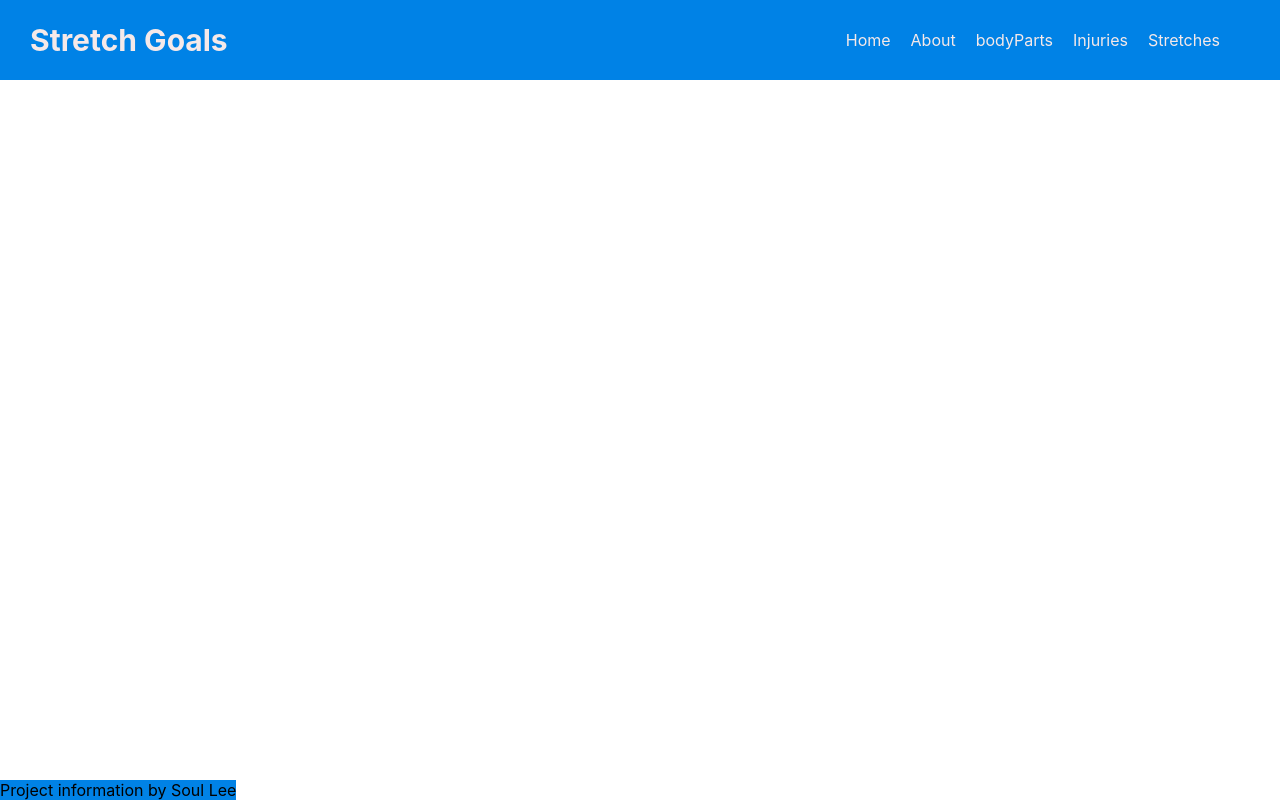
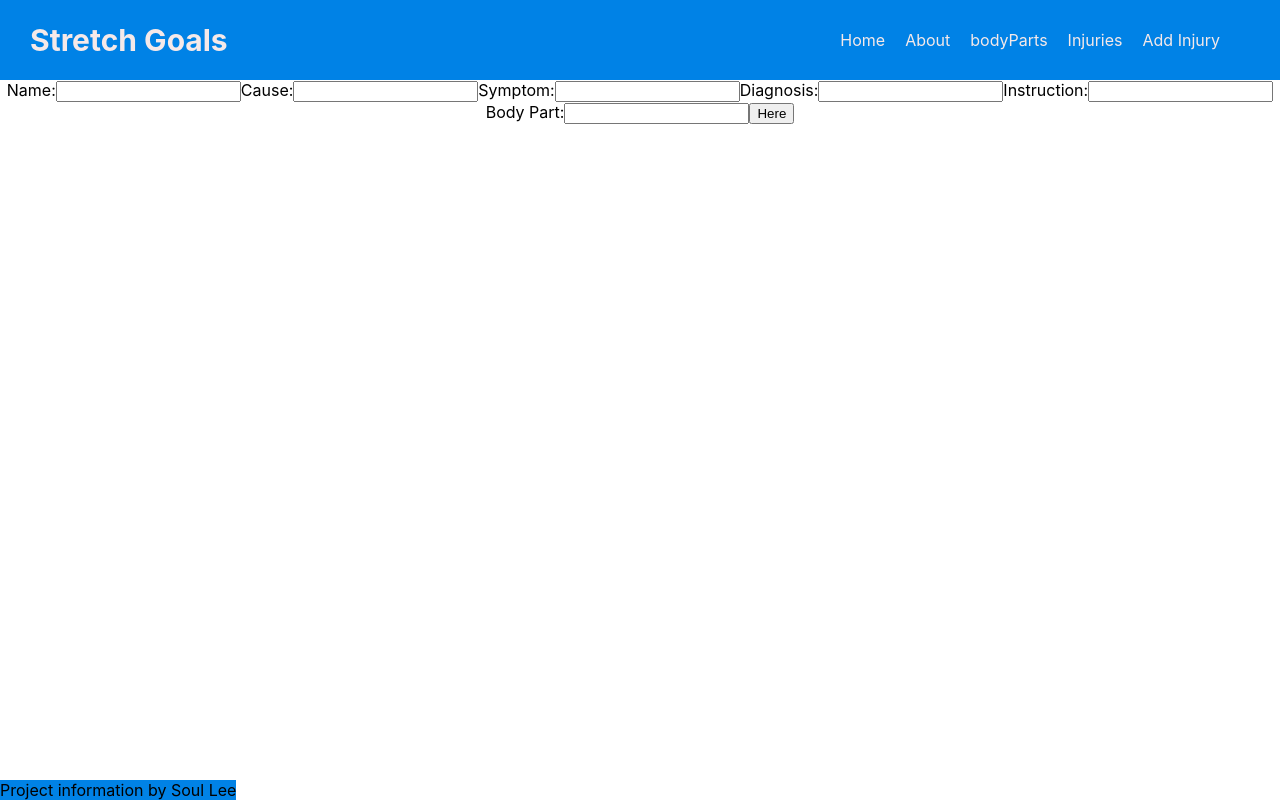
Before and after one commit to sal59265/Stretch-goals, a React (Create React App) app in the folder client/: page /addinjury in a window 1280 px wide. Built offline with nearby package versions, Linux system fonts and the light colour scheme; no server answers.

Commit message:
fix backend routes and frontend delete continue working

```diff
--- a/client/src/App.js
+++ b/client/src/App.js
@@ -10,7 +10,8 @@ import InjuryDetail from './components/InjuryDetail';
 import Nav from './components/Nav';
 import Parts from './components/Parts';
 import PartsDetail from './components/PartsDetail';
-import Stretch from './components/Stretch';
+import AddInjury from './components/AddInjury';
+import UpdateInjury from './components/UpdateInjury';
 
 function App() {
   const [bodyParts, setBodyparts] = useState([]);
@@ -60,7 +61,12 @@ function App() {
           path="/injuries/:id"
           component={(props) => <InjuryDetail {...props} injuries={injuries} />}
         />
-        <Route exact path="/stretches" component={Stretch} />
+        <Route exact path="/addinjury" component={AddInjury} />
+        <Route
+          exact
+          path="/updateinjury"
+          component={(props) => <UpdateInjury {...props} />}
+        />
       </main>
       <footer>
         <Footer />
--- /dev/null
+++ b/client/src/components/AddInjury.js
@@ -0,0 +1,76 @@
+import axios from 'axios';
+import React, { useState } from 'react';
+
+const AddInjury = () => {
+  const [name, setName] = useState('');
+  const [cause, setCause] = useState([]);
+  const [symptom, setSymptom] = useState([]);
+  const [diagnosis, setDiagnosis] = useState('');
+  const [instruction, setInstruction] = useState([]);
+  const [bodyPart, setBodyPart] = useState('');
+
+  const addInjury = () => {
+    axios
+      .post('https:localhost:3001/injuries', {
+        name: name,
+        cause: cause,
+        symptom: symptom,
+        diagnosis: diagnosis,
+        instruction: instruction,
+        bodyPart: bodyPart
+      })
+      .then(() => {
+        console.log('success');
+      });
+  };
+
+  return (
+    <div>
+      <label>Name:</label>
+      <input
+        type="text"
+        onChange={(event) => {
+          setName(event.target.value);
+        }}
+      />
+      <label>Cause:</label>
+      <input
+        type="text"
+        onChange={(event) => {
+          setCause(event.target.value);
+        }}
+      />
+      <label>Symptom:</label>
+      <input
+        type="text"
+        onChange={(event) => {
+          setSymptom(event.target.value);
+        }}
+      />
+      <label>Diagnosis:</label>
+      <input
+        type="text"
+        onChange={(event) => {
+          setDiagnosis(event.target.value);
+        }}
+      />
+      <label>Instruction:</label>
+      <input
+        type="text"
+        onChange={(event) => {
+          setInstruction(event.target.value);
+        }}
+      />
+      <label>Body Part:</label>
+      <input
+        type="text"
+        onChange={(event) => {
+          setBodyPart(event.target.value);
+        }}
+      />
+      <button onClick={addInjury}>Here</button>
+    </div>
+  );
+};
+
+export default AddInjury;
--- a/client/src/components/Injury.js
+++ b/client/src/components/Injury.js
@@ -1,16 +1,42 @@
-import React from 'react';
+import React, { useEffect, useEffet, useState } from 'react';
+import { Link } from 'react-router-dom';
+import axios from 'axios';
 
 const Injury = ({ injuries, history }) => {
   const showInjuries = (id) => {
     history.push(`/Injuries/${id}`);
   };
+
+  const [deleteInjury, setDeleteInjury] = useState(null);
+
+  useEffect(() => {
+    async function removeInjury(id) {
+      await axios.delete(`http://localhost:3001/injuries/${id}`);
+      setDeleteInjury('Delete Successful');
+    }
+    removeInjury();
+  }, []);
+
   return (
     <div className="injury">
-      {injuries.map(({ _id, name }) => (
-        <div className="injury-card" onClick={() => showInjuries(_id)}>
-          <h3>{name}</h3>
+      {injuries.map(({ _id, name, index }) => (
+        <div key={index}>
+          <div className="injury-card" onClick={() => showInjuries(_id)}>
+            <h3>{name}</h3>
+          </div>
+          <Link to="/updateinjury">
+            <button>Update</button>
+          </Link>
+          <button onClick={() => removeInjury()}>Delete</button>
         </div>
       ))}
+      <div>
+        If you don't see an injury that you have and want to share, please press
+        this button
+      </div>
+      <Link to="/addinjury">
+        <button>Post</button>
+      </Link>
     </div>
   );
 };
--- a/client/src/components/Nav.js
+++ b/client/src/components/Nav.js
@@ -18,8 +18,8 @@ const Nav = () => {
         <Link className="divItem" to="/Injuries">
           Injuries
         </Link>
-        <Link className="divItem" to="/Stretches">
-          Stretches
+        <Link className="divItem" to="/addinjury">
+          Add Injury
         </Link>
       </div>
     </nav>
--- a/client/src/components/Parts.js
+++ b/client/src/components/Parts.js
@@ -7,8 +7,8 @@ const Parts = ({ parts, history }) => {
 
   return (
     <div className="parts">
-      {parts.map(({ _id, name }) => (
-        <div className="part-card" onClick={() => showParts(_id)}>
+      {parts.map(({ _id, name, index }) => (
+        <div key={index} className="part-card" onClick={() => showParts(_id)}>
           <h3>{name}</h3>
         </div>
       ))}
--- a/client/src/components/PartsDetail.js
+++ b/client/src/components/PartsDetail.js
@@ -14,8 +14,8 @@ const PartsDetail = (props) => {
     <div className="injuryDetail">
       <h1>{selectedPart.name}</h1>
       <div>
-        {selectedPart.injuries.map((injury) => (
-          <div>{injury}</div>
+        {selectedPart.injuries.map((injury, index) => (
+          <div key={index}>{injury}</div>
         ))}
       </div>
     </div>
--- a/client/src/components/Stretch.js
+++ /dev/null
@@ -1,11 +0,0 @@
-import React from 'react';
-
-const Stretch = () => {
-  return (
-    <div className="stretch">
-      <div>This is stretch</div>
-    </div>
-  );
-};
-
-export default Stretch;
--- /dev/null
+++ b/client/src/components/UpdateInjury.js
@@ -0,0 +1,39 @@
+import axios from 'axios';
+import React, { useState } from 'react';
+
+const UpdateInjury = (props) => {
+  const [newIjury, setNewInjury] = useState({
+    name: '',
+    cause: [],
+    symptom: [],
+    diagnosis: '',
+    instruction: [],
+    bodyPart: ''
+  });
+
+  // const updateInjury = async () => {
+  //   const res = await axios.put('http://localhost/updateinjury:id')
+  //   console.log(res.data)
+  //   setNewInjury(res.data)
+  return (
+    <div>
+      {/* <input
+        type="text"
+        placeholder="Possible cause"
+        onChange={(event) => {
+          setNewCause(event.target.value);
+        }}
+      /> */}
+      <button
+      // onClick={() => {
+      //   updateCause(id);
+      // }}
+      >
+        Update
+      </button>
+      Update Injury Here
+    </div>
+  );
+};
+
+export default UpdateInjury;
```
Also changed, not shown: client/src/components/DeleteInjury.js (added, +23 -0 lines).
